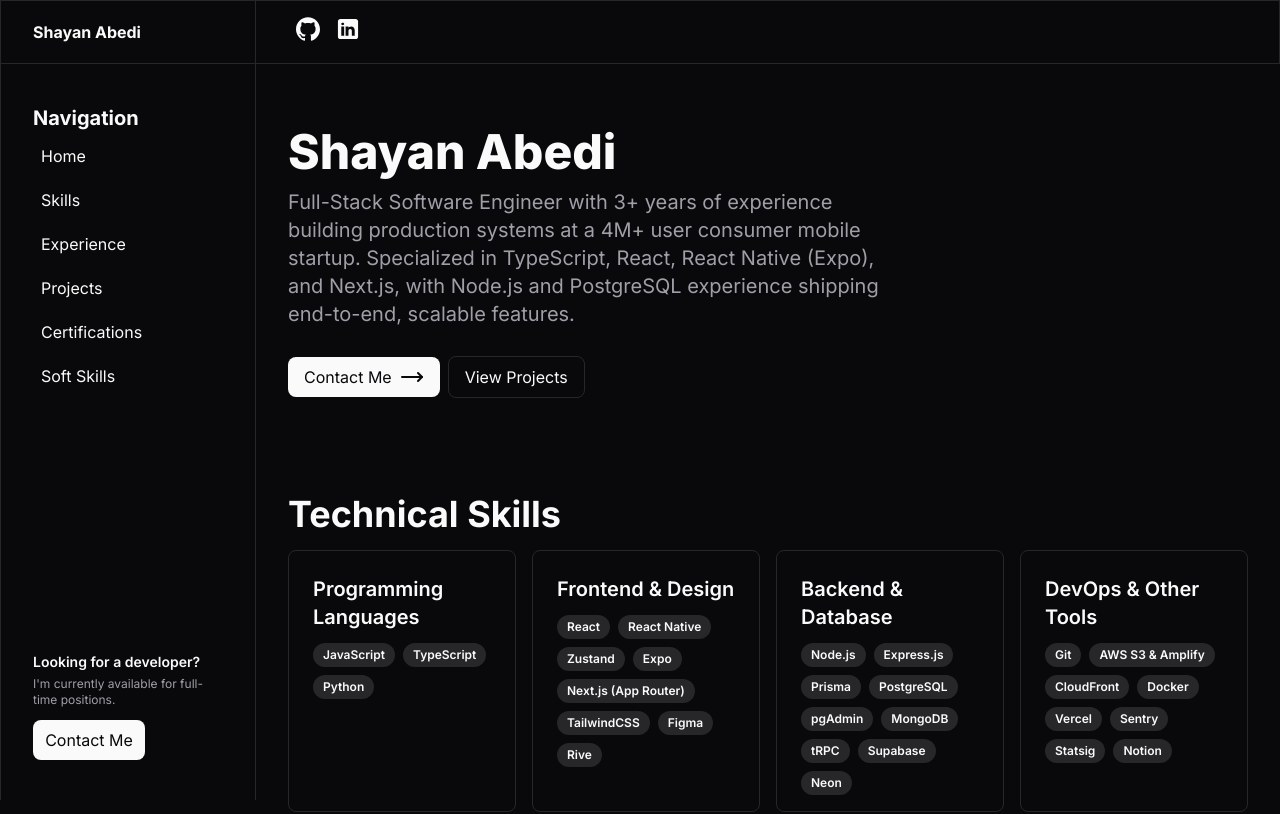
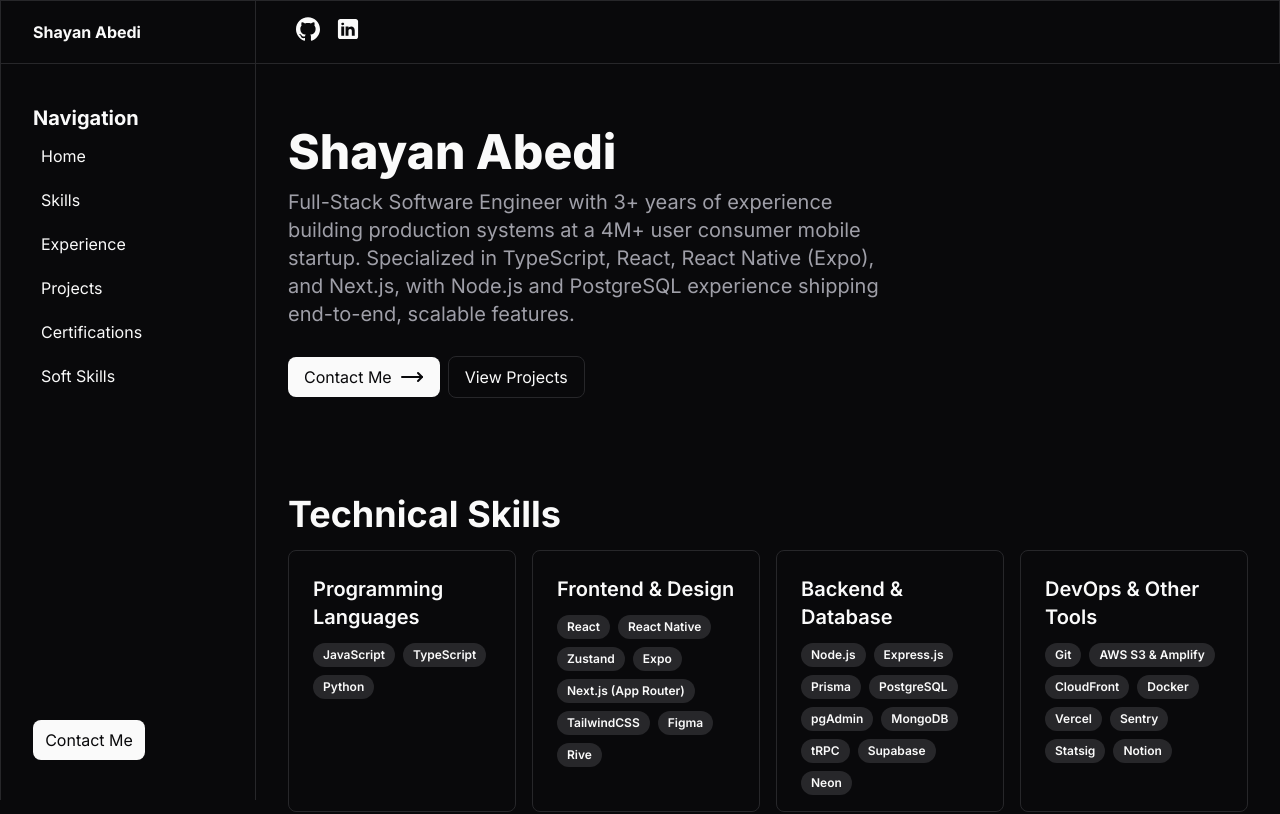
Before and after one commit to shayanabedi98/2025-portfolio, a React (Vite) app: page / in a window 1280 px wide. Shown: the top 814 px of the page. Built offline with nearby package versions, Linux system fonts and the light colour scheme.

Commit message:
removed free status

```diff
--- a/src/components/Sidebar.tsx
+++ b/src/components/Sidebar.tsx
@@ -20,10 +20,10 @@ export default function Sidebar() {
         {/* <SidebarNavItem href="/#contact" content="Contact" /> */}
       </div>
       <div className="flex flex-col gap-1">
-        <p className="font-semibold text-sm">Looking for a developer?</p>
+        {/* <p className="font-semibold text-sm">Looking for a developer?</p>
         <p className="text-neutral text-xs">
           I&apos;m currently available for full-time positions.
-        </p>
+        </p> */}
         <a href="#contact">
           <button className="cursor-pointer rounded-lg mt-2 lg:hover:bg-neutral-300 text-primary bg-secondary w-28 py-2">
             Contact Me
```
